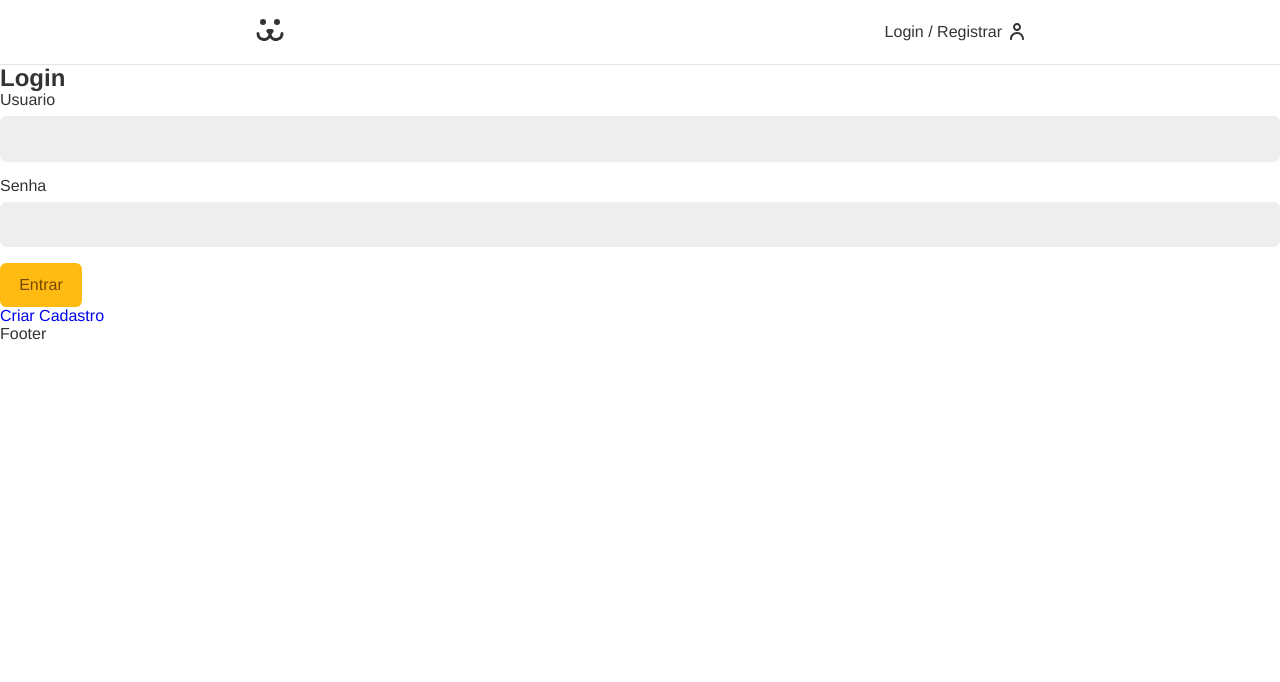
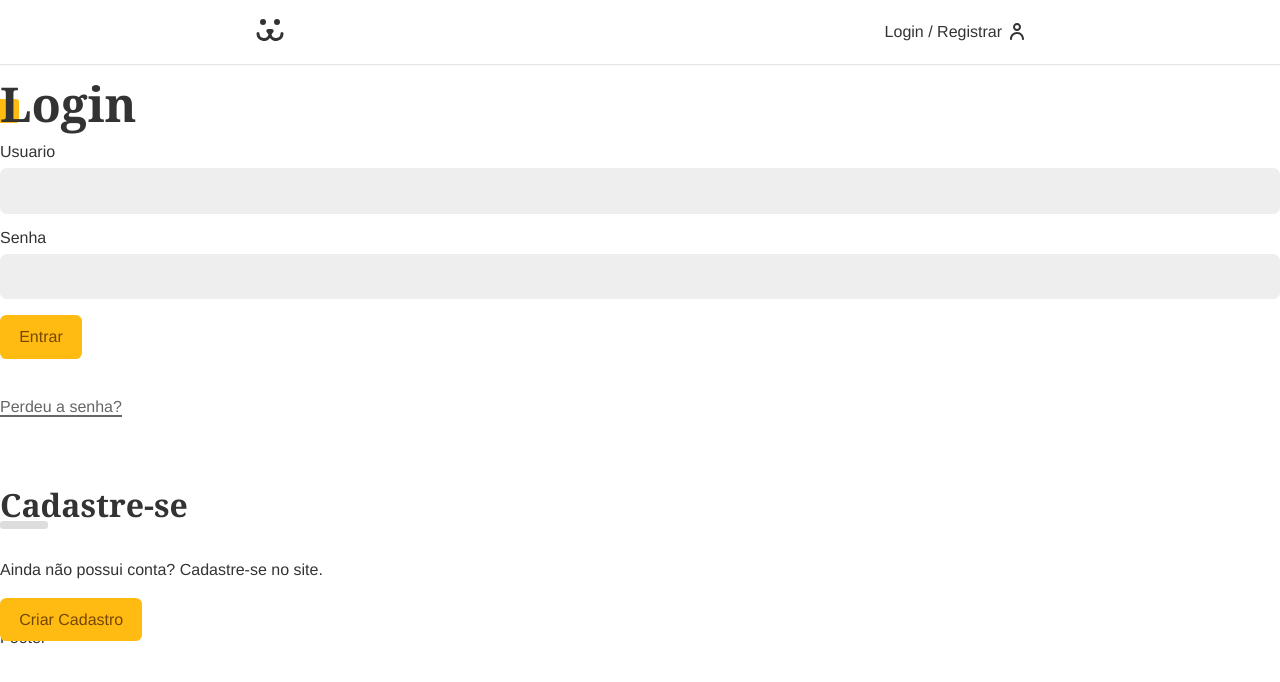
Before and after one commit to joao-xarrua/react-project, a React (Create React App) app: page /login in a window 1280 px wide. Shown: the top 682 px of the page. Built offline with nearby package versions, Linux system fonts and the light colour scheme.

Commit message:
Validando token de login

```diff
--- a/src/App.css
+++ b/src/App.css
@@ -1,3 +1,5 @@
+@import url("https://fonts.googleapis.com/css2?family=Spectral:wght@400;700&display=swap");
+
 * {
   box-sizing: border-box;
 }
@@ -7,7 +9,7 @@
   margin: 0px;
   color: #333;
   --type-first: Helvetica, Arial, sans-serif;
-  --type-second: "Sprectral", Georgia;
+  --type-second: "Sprectral", georgia;
   font-family: var(--type-first);
 }
 
@@ -41,6 +43,7 @@
 
 a {
   text-decoration: none;
+  color: #333;
 }
 
 .container {
@@ -48,3 +51,38 @@
   padding: 0 1rem;
   margin: 0 auto;
 }
+
+.title {
+  font-family: var(--type-second);
+  line-height: 1;
+  font-size: 3rem;
+  margin: 1rem 0;
+  position: relative;
+  z-index: 1;
+}
+
+.title::after {
+  content: "";
+  display: block;
+  width: 1.5rem;
+  height: 1.5rem;
+  background: #fb1;
+  position: absolute;
+  bottom: 5px;
+  left: -5px;
+  border-radius: 0.2rem;
+  z-index: -1;
+}
+
+.animeLeft {
+  opacity: 0;
+  transform: translateX(-20px);
+  animation: animeLeft 0.3s forwards;
+}
+
+@keyframes animeLeft {
+  to {
+    opacity: 1;
+    transform: initial;
+  }
+}
--- a/src/Components/Header.js
+++ b/src/Components/Header.js
@@ -5,7 +5,7 @@
 import { UserContext } from "../UserContext";
 
 const Header = () => {
-  const { data } = React.useContext(UserContext);
+  const { data, userLogout } = React.useContext(UserContext);
 
   return (
     <header className={styles.header}>
@@ -16,6 +16,7 @@
         {data ? (
           <Link className={styles.login} to="/conta">
             {data.nome}
+            <button onClick={userLogout}>Sair</button>
           </Link>
         ) : (
           <Link className={styles.login} to="/login">
--- /dev/null
+++ b/src/Components/Helper/Error.js
@@ -0,0 +1,8 @@
+import React from "react";
+
+const Error = ({ error }) => {
+  if (!error) return null;
+  return <p style={{ color: "#f31", margin: "1rem 0" }}>{error}</p>;
+};
+
+export default Error;
--- a/src/Components/Login/Login.js
+++ b/src/Components/Login/Login.js
@@ -1,11 +1,18 @@
 import React from "react";
-import { Route, Routes } from "react-router";
+import { Navigate, Route, Routes } from "react-router-dom";
 import LoginForm from "./LoginForm";
 import LoginCreate from "./LoginCreate";
 import LoginPasswordLost from "./LoginPasswordLost";
 import LoginPasswordReset from "./LoginPasswordReset";
+import { UserContext } from "../../UserContext";
 
 const Login = () => {
+  const { login } = React.useContext(UserContext);
+
+  if (login === true) {
+    return <Navigate to="/conta" />;
+  }
+
   return (
     <div>
       <Routes>
--- a/src/Components/Login/LoginForm.js
+++ b/src/Components/Login/LoginForm.js
@@ -4,12 +4,15 @@
 import Button from "../Forms/Button";
 import Input from "../Forms/Input";
 import { UserContext } from "../../UserContext";
+import Error from "../Helper/Error";
+import styles from "./LoginForm.module.css";
+import stylesBtn from "../Forms/Button.module.css";
 
 const LoginForm = () => {
   const username = useForm();
   const password = useForm();
 
-  const { userLogin } = React.useContext(UserContext);
+  const { userLogin, error, loading } = React.useContext(UserContext);
 
   async function handleSubmit(event) {
     event.preventDefault();
@@ -20,14 +23,28 @@
   }
 
   return (
-    <section>
-      <h1>Login</h1>
-      <form action="" onSubmit={handleSubmit}>
+    <section className="animeLeft">
+      <h1 className="title">Login</h1>
+      <form className={styles.form} onSubmit={handleSubmit}>
         <Input label="Usuario" type="text" name="username" {...username} />
         <Input label="Senha" type="password" name="password" {...password} />
-        <Button>Entrar</Button>
+        {loading ? (
+          <Button disabled>Carregando</Button>
+        ) : (
+          <Button>Entrar</Button>
+        )}
+        <Error error={error} />
       </form>
-      <Link to="/login/criar">Criar Cadastro</Link>
+      <Link className={styles.perdeu} to="/login/perdeu">
+        Perdeu a senha?
+      </Link>
+      <div className={styles.cadastro}>
+        <h2 className={styles.subtitle}>Cadastre-se</h2>
+        <p>Ainda não possui conta? Cadastre-se no site.</p>
+      </div>
+      <Link className={stylesBtn.button} to="/login/criar">
+        Criar Cadastro
+      </Link>
     </section>
   );
 };
--- /dev/null
+++ b/src/Components/Login/LoginForm.module.css
@@ -0,0 +1,42 @@
+.form {
+  margin-bottom: 2rem;
+}
+
+.perdeu {
+  display: inline-block;
+  color: #666;
+  padding: 0.5rem 0;
+  line-height: 1;
+}
+
+.perdeu::after {
+  content: "";
+  height: 2px;
+  width: 100%;
+  background: currentColor;
+  display: block;
+}
+
+.cadastro {
+  margin-top: 4rem;
+}
+
+.cadastro p {
+  margin-top: 2rem;
+  margin-bottom: 2rem;
+}
+
+.subtitle {
+  font-family: var(--type-second);
+  line-height: 1;
+  font-size: 2rem;
+}
+
+.subtitle::after {
+  content: "";
+  display: block;
+  background: #ddd;
+  height: 0.5rem;
+  width: 3rem;
+  border-radius: 0.2rem;
+}
--- a/src/UserContext.js
+++ b/src/UserContext.js
@@ -1,6 +1,6 @@
 import React from "react";
-import { TOKEN_POST, USER_GET } from "./api";
-
+import { TOKEN_POST, TOKEN_VALIDATE_POST, USER_GET } from "./api";
+import { useNavigate } from "react-router-dom";
 export const UserContext = React.createContext();
 
 export const UserStorage = ({ children }) => {
@@ -8,6 +8,19 @@
   const [login, setLogin] = React.useState(null);
   const [loading, setLoading] = React.useState(false);
   const [error, setError] = React.useState(null);
+  const navigate = useNavigate();
+
+  const userLogout = React.useCallback(
+    async function () {
+      setData(null);
+      setError(null);
+      setLoading(false);
+      setLoading(false);
+      window.localStorage.removeItem("token");
+      navigate("/login");
+    },
+    [navigate]
+  );
 
   async function getUser(token) {
     const { url, options } = USER_GET(token);
@@ -15,19 +28,53 @@
     const json = await response.json();
     setData(json);
     setLogin(true);
-    console.log(json);
+    console.log(login);
   }
 
   async function userLogin(username, password) {
-    const { url, options } = TOKEN_POST({ username, password });
-    const tokenRes = await fetch(url, options);
-    const { token } = await tokenRes.json();
-    window.localStorage.setItem("token", token);
-    getUser(token);
+    try {
+      setError(null);
+      setLoading(true);
+      const { url, options } = TOKEN_POST({ username, password });
+      const tokenRes = await fetch(url, options);
+      if (!tokenRes.ok) throw new Error(`Error: usuário ou senha inválidos`);
+      const { token } = await tokenRes.json();
+      window.localStorage.setItem("token", token);
+      await getUser(token);
+      navigate("/conta");
+    } catch (err) {
+      setError(err.message);
+      setLogin(false);
+    } finally {
+      setLoading(false);
+    }
   }
 
+  React.useEffect(() => {
+    async function autoLogin() {
+      const token = window.localStorage.getItem("token");
+      if (token) {
+        try {
+          setError(null);
+          setLoading(true);
+          const { url, options } = TOKEN_VALIDATE_POST(token);
+          const response = await fetch(url, options);
+          if (!response.ok) throw new Error("Token inválido");
+          await getUser(token);
+          navigate("/conta");
+        } catch (err) {
+          userLogout();
+        } finally {
+          setLoading(false);
+        }
+      }
+    }
+    autoLogin();
+  }, [userLogout]);
+
   return (
-    <UserContext.Provider value={{ userLogin, data }}>
+    <UserContext.Provider
+      value={{ userLogin, userLogout, data, error, loading, login }}>
       {children}
     </UserContext.Provider>
   );
--- a/src/api.js
+++ b/src/api.js
@@ -13,6 +13,18 @@
   };
 }
 
+export function TOKEN_VALIDATE_POST(token) {
+  return {
+    url: API_URL + "/jwt-auth/v1/token/validate",
+    options: {
+      method: "POST",
+      headers: {
+        Authorization: "Bearer " + token,
+      },
+    },
+  };
+}
+
 export function USER_GET(token) {
   return {
     url: API_URL + "/api/user",
```
